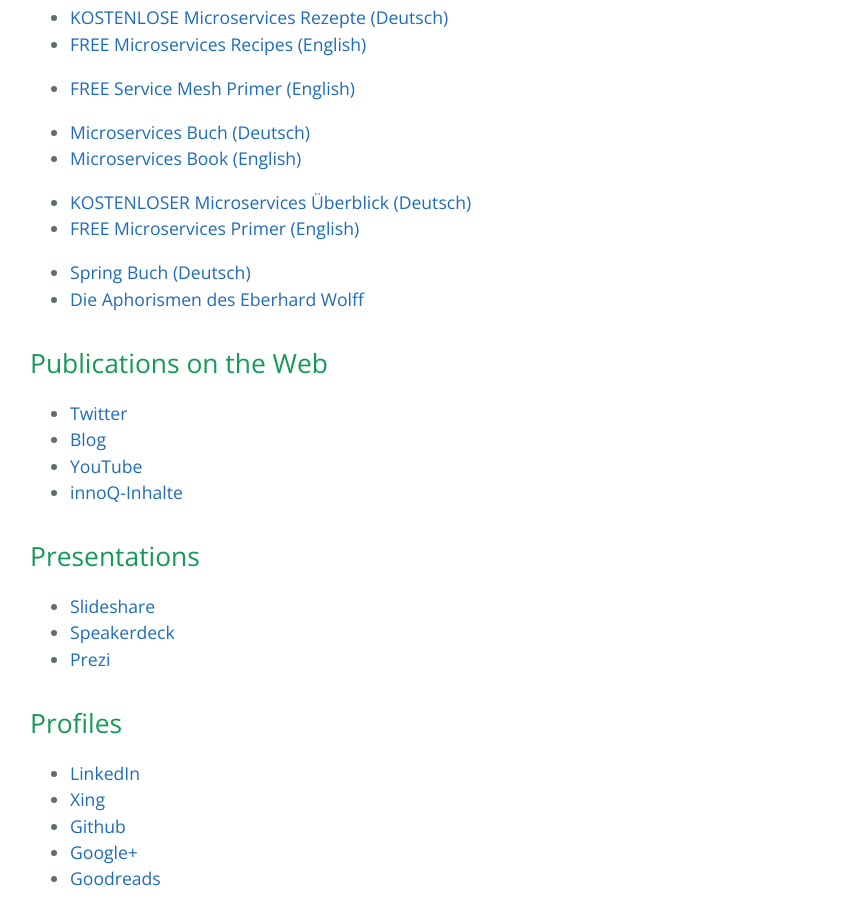
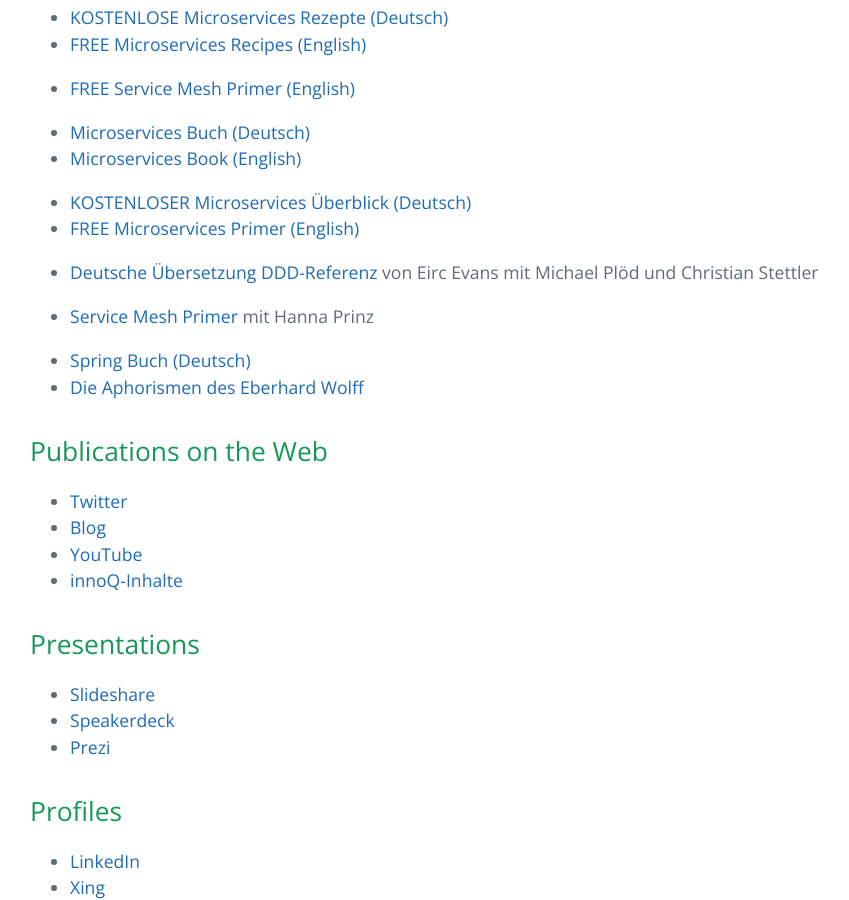
Before and after one commit to ewolff/ewolff.com, a Jekyll site: the page built from index.md, in a window 1280 px wide and 900 px high, scrolled down 785 px. Shown: the whole window, without its empty margins (194-1043 px from the left). Built offline with Jekyll 4.4.1, drawn with Linux system fonts in a browser that asks for light colours; our own code applies the rules of GitHub Pages for plain Markdown files.

Commit message:
Add new books

```diff
--- a/index.md
+++ b/index.md
@@ -29,6 +29,10 @@
 * [KOSTENLOSER Microservices Überblick (Deutsch)](http://microservices-buch.de/ueberblick.html)
 * [FREE Microservices Primer (English)](http://microservices-book.com/primer.html)
 
+* [Deutsche Übersetzung DDD-Referenz](https://ddd-referenz.de/) von Eirc Evans mit Michael Plöd und Christian Stettler
+
+* [Service Mesh Primer](https://leanpub.com/service-mesh-primer) mit Hanna Prinz
+
 * [Spring Buch (Deutsch)](http://spring-buch.de)
 * [Die Aphorismen des Eberhard Wolff](https://entwickler.de/press/buecher/die-aphorismen-des-eberhard-wolff-579813305.html)
 
```
